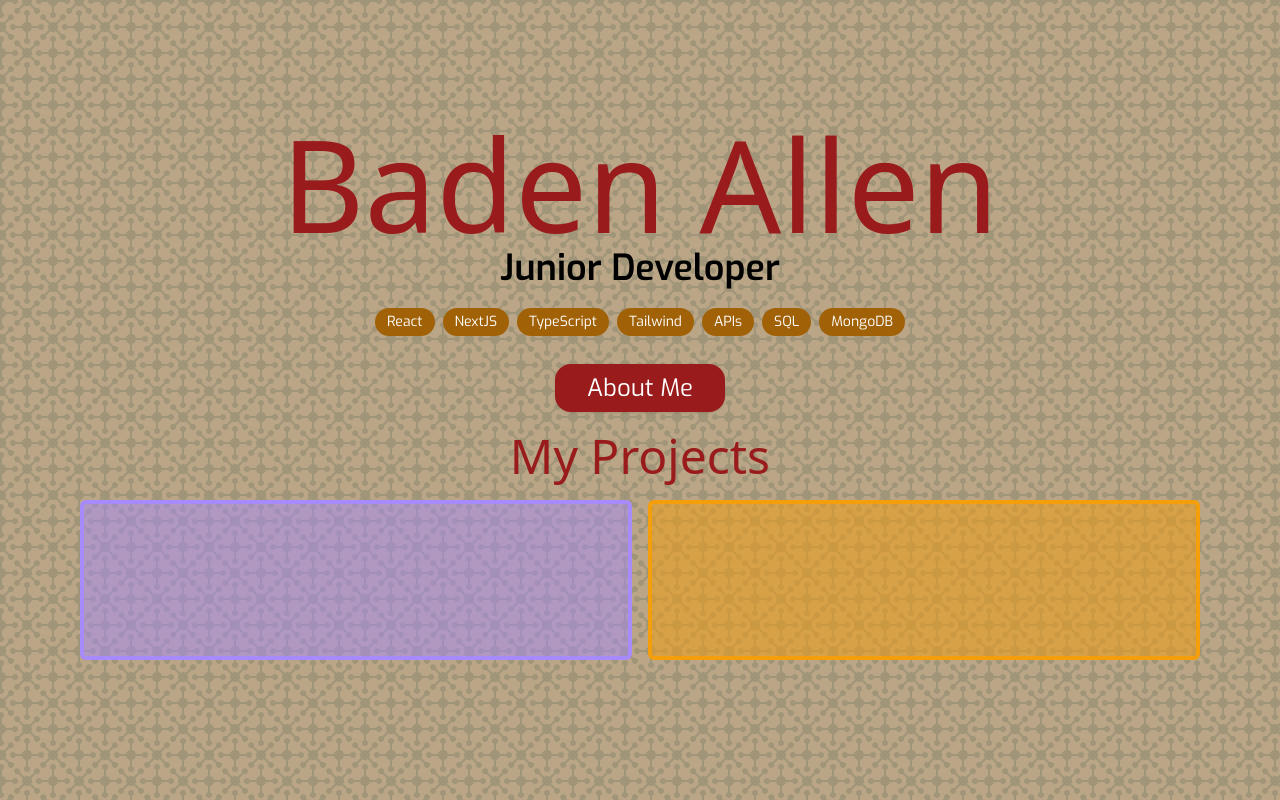
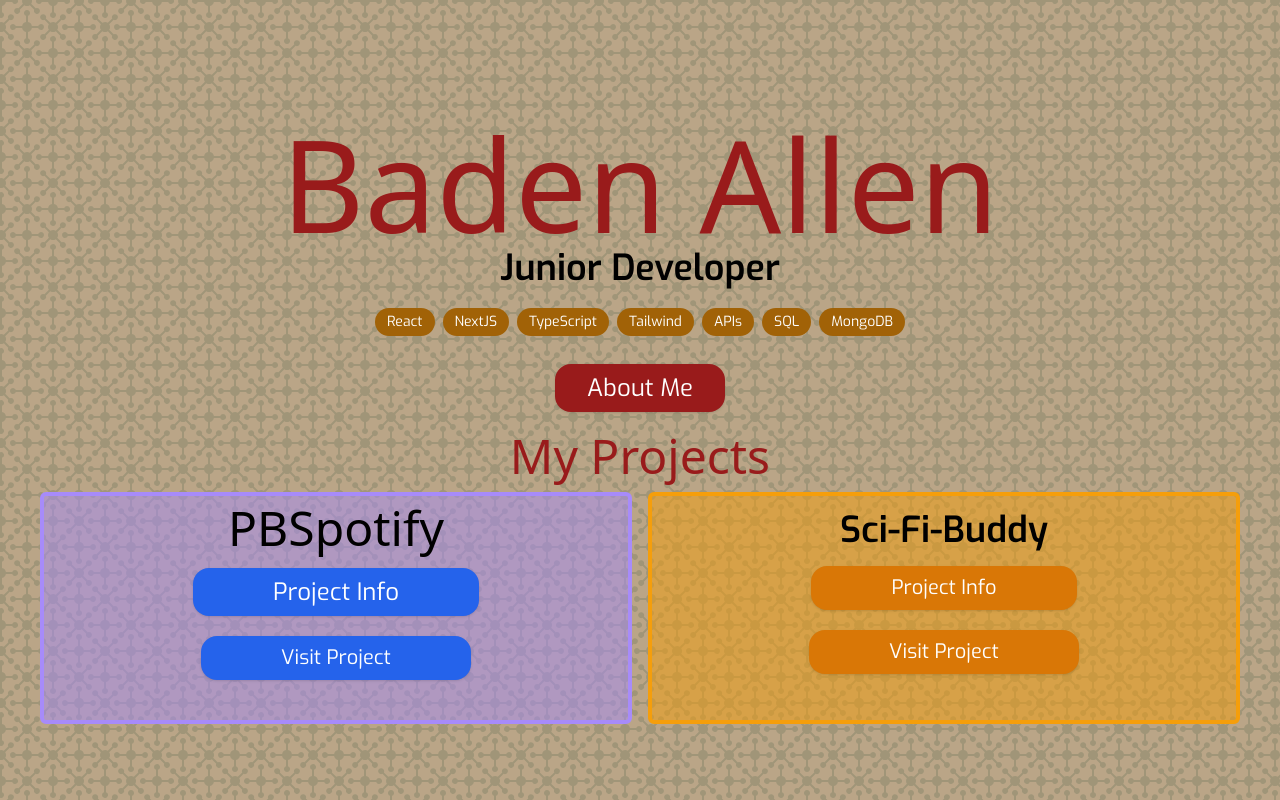
Before and after one commit to baden119/portfolio-homepage, a plain HTML site: page index.html in a window 1280 px wide. Drawn offline with nearby package versions, Linux system fonts and the light colour scheme; a web font is replaced by a local one.

Commit message:
Adding Project content back in after reformatting.

```diff
--- a/index.html
+++ b/index.html
@@ -35,13 +35,33 @@
     </a>
     <h1 class="aladin-regular my-3 text-4xl text-red-800 leading-none lg:text-5xl">My Projects</h1>
     <!-- Projects -->
-    <div class="flex flex-col lg:flex-row mt-5 gap-4 mx-auto max-w-6xl px-4">
+    <div class="flex flex-col px-10 lg:flex-row mt-2 gap-4 mx-auto ">
       <!-- PBSpotify -->
-      <div class="flex-1 bg-violet-400 bg-opacity-50 border-4 border-violet-400 pb-10 rounded-md min-h-40 flex justify-center">
+      <div class="flex-1 flex flex-col items-center space-y-2 bg-violet-400 bg-opacity-50 border-4 border-violet-400 pb-10 rounded-md justify-center">
+        <p class="pirata-one-regular text-6xl mt-2 lg:text-5xl">PBSpotify</p>
+        <!-- Flex Box to control link buttons -->
+        <div class="flex flex-col items-center space-y-3 mt-4">
+          <a href="./pbspotify.html" class="bg-blue-600 exo-text-rg text-white my-2 py-2 px-20 rounded-2xl shadow text-xl lg:text-2xl hover:bg-blue-700">
+            Project Info
+          </a>
+          <a href="https://pbspotify-v3.vercel.app/" class="bg-blue-600 exo-text-rg text-white my-2 py-2 px-20 rounded-2xl shadow text-xl lg:text-md hover:bg-blue-700">
+            Visit Project
+          </a>
+        </div>
       </div>
-
       <!-- Sci-Fi-Buddy -->
-      <div class="flex-1 bg-amber-500 bg-opacity-50 border-4 border-amber-500 pb-10 rounded-md min-h-40 flex justify-center">
+       <div class="flex-1 flex-col items-center space-y-2 bg-amber-500 bg-opacity-50 border-4  border-amber-500 pb-10 rounded-md min-h-40 flex justify-center">
+         <p class="exo-text-sb text-5xl mt-2 lg:text-4xl">Sci-Fi-Buddy</p>
+         <!-- Flex Box to control link buttons -->
+         <div class="flex flex-col items-center space-y-3 mt-4">
+           <a href="./sci-fi-buddy.html" class="bg-amber-600 exo-text-rg  text-white my-2 py-2 px-20 rounded-2xl shadow text-xl lg:text-md hover:bg-amber-700">
+             Project Info
+           </a>
+           <a href="https://sci-fi-buddy-app.onrender.com/" class="bg-amber-600 exo-text-rg text-white my-2 py-2 px-20 rounded-2xl shadow text-xl lg:text-md hover:bg-amber-700">
+             Visit Project
+           </a>
+         </div>
+       </div>
       </div>
     </div>
   </body>
```
